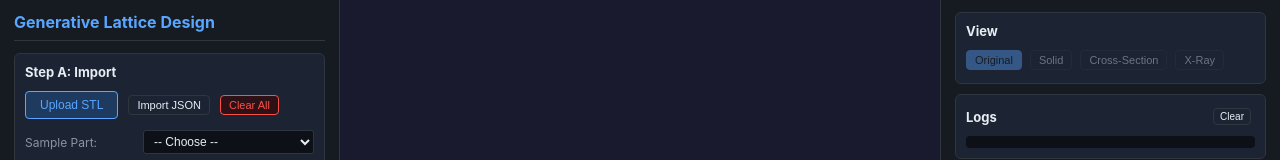
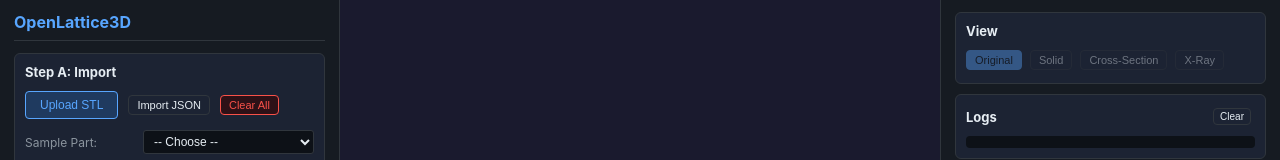
Before and after one commit to esaueng/OpenLattice3D, a React (Vite) app: page / in a window 1280 px wide. Shown: the top 160 px of the page. Built offline with nearby package versions, Linux system fonts and the light colour scheme.

Commit message:
Rename app to OpenLattice3D

```diff
--- a/index.html
+++ b/index.html
@@ -4,7 +4,7 @@
     <meta charset="UTF-8" />
     <link rel="icon" type="image/svg+xml" href="/vite.svg" />
     <meta name="viewport" content="width=device-width, initial-scale=1.0" />
-    <title>Generative Lattice Design</title>
+    <title>OpenLattice3D</title>
   </head>
   <body>
     <div id="root"></div>
--- a/src/App.css
+++ b/src/App.css
@@ -1,4 +1,4 @@
-/* Generative Lattice Design - App Styles */
+/* OpenLattice3D - App Styles */
 
 * {
   margin: 0;
--- a/src/components/LeftPanel.tsx
+++ b/src/components/LeftPanel.tsx
@@ -159,7 +159,7 @@ export function LeftPanel() {
 
   return (
     <div className="panel left-panel">
-      <h2>Generative Lattice Design</h2>
+      <h2>OpenLattice3D</h2>
 
       {/* Import Section */}
       <section>
--- a/src/geometry/stl-parser.ts
+++ b/src/geometry/stl-parser.ts
@@ -88,7 +88,7 @@ export function exportBinarySTL(positions: Float32Array, normals: Float32Array,
   const buffer = new ArrayBuffer(bufSize);
   const view = new DataView(buffer);
   // header - 80 bytes
-  const headerBytes = new TextEncoder().encode('Generative Lattice Design Export');
+  const headerBytes = new TextEncoder().encode('OpenLattice3D Export');
   new Uint8Array(buffer, 0, headerBytes.length).set(headerBytes);
   view.setUint32(80, triCount, true);
 
```
Also changed, not shown: 1 other file (tests, documents, lock files or other folders).
